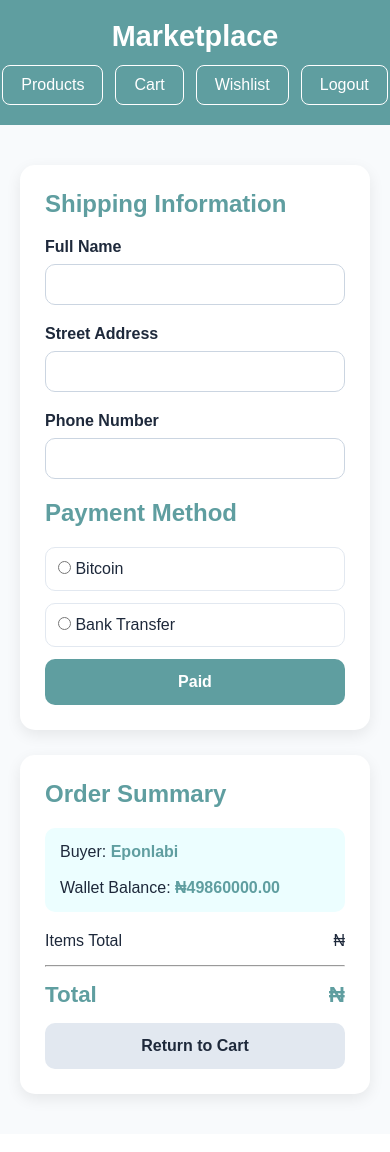
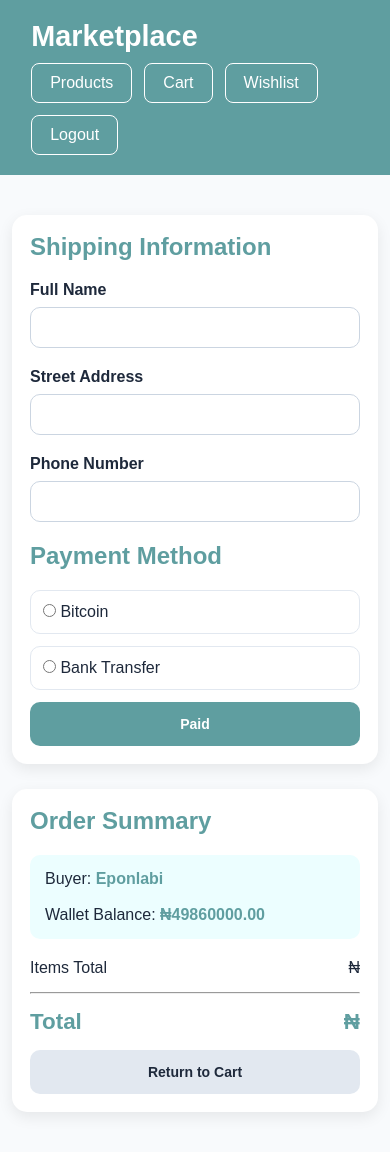
Before and after one commit to PaPpY-OG/MarketPlace, a Django app: template buyer/templates/checkout.html in a window 390 px wide. Before the commit the page ends 1103 px from the top, so only its background shows below. Run offline with Django 5.2, Linux system fonts and the light colour scheme; the template is opened without the code that fills it: values that come from a table or form of the project are taken from there, others are empty; data comes from the database, SQL or seed files in the repository; both versions use the stored data as it was after the commit.

Commit message:
UPDATED commit

```diff
--- a/buyer/templates/checkout.html
+++ b/buyer/templates/checkout.html
@@ -188,11 +188,28 @@
 
         header{
             flex-direction:column;
-                gap:12px;
+            align-items:flex-start;
+            gap:10px;
+        }
+
+        .nav-actions{
+            flex-wrap:wrap;
         }
 
         .checkout-grid{
             grid-template-columns:1fr;
+        }
+
+        .container{
+            padding:0 12px;
+        }
+
+        .card{
+            padding:18px;
+        }
+
+        .btn{
+            font-size:14px;
         }
     }
     </style>
```
Also changed, not shown: buyer/templates/cart.html (+62 -4 lines), db.sqlite3. Lines whose indentation alone changed are shown as unchanged.
